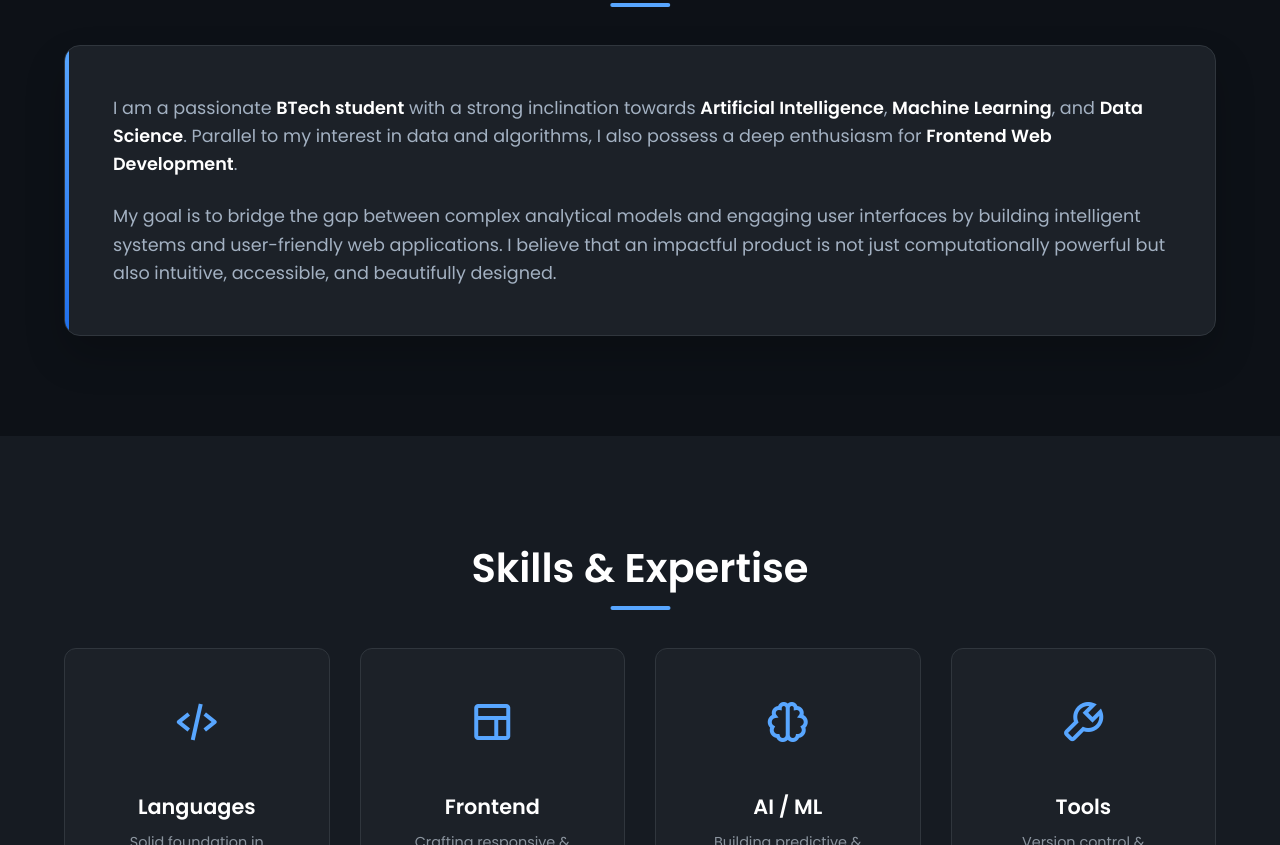
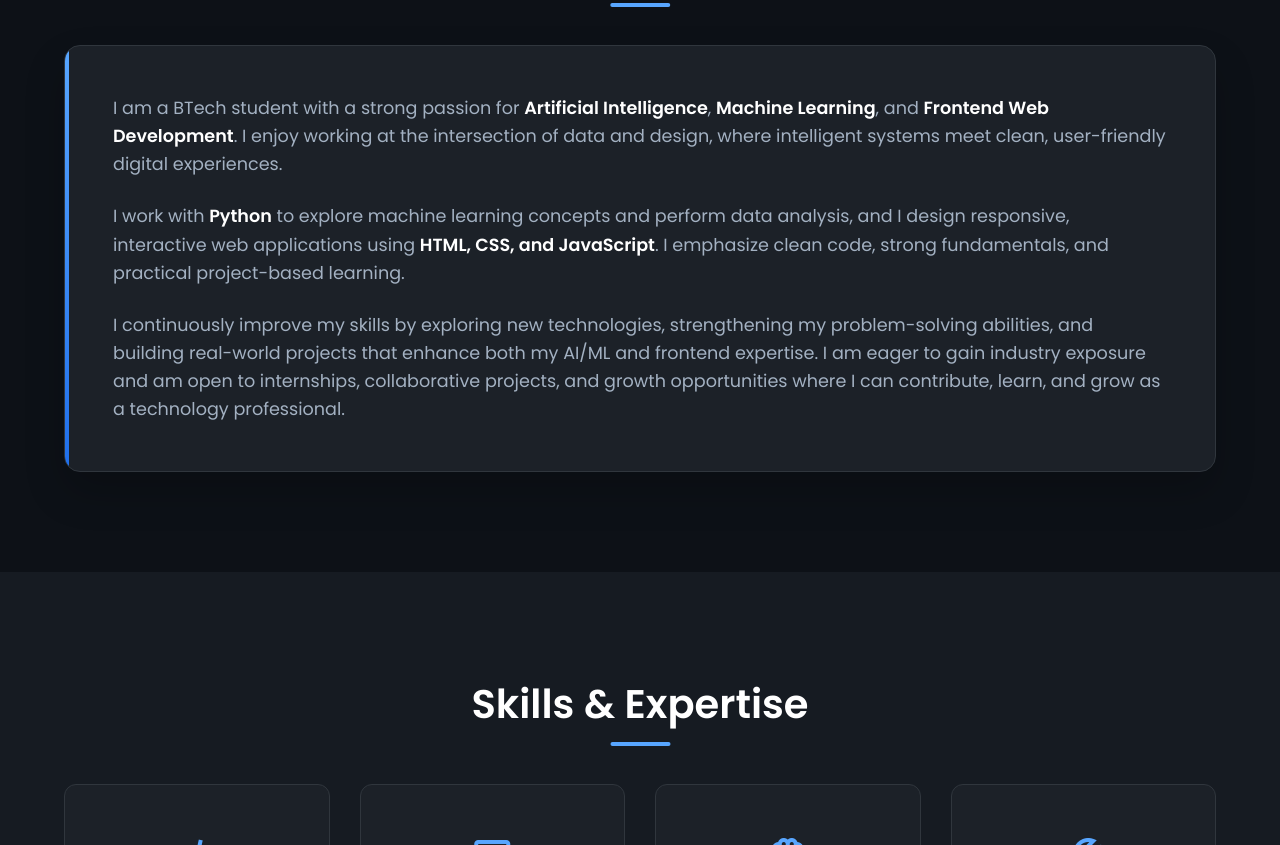
Before and after one commit to farmanalam791467/Portfolio, a website: page index.html in a window 1280 px wide. Shown: the part 967-1812 px from the top of the page. Drawn offline with nearby package versions, Linux system fonts and the light colour scheme.

Commit message:
Update About Me section with user provided biography

```diff
--- a/index.html
+++ b/index.html
@@ -78,16 +78,22 @@
             <div class="about-content">
                 <div class="about-text">
                     <p>
-                        I am a passionate <strong>BTech student</strong> with a strong inclination towards
-                        <strong>Artificial Intelligence</strong>, <strong>Machine Learning</strong>, and <strong>Data
-                            Science</strong>. Parallel to my interest in data and algorithms, I also possess a deep
-                        enthusiasm for <strong>Frontend Web Development</strong>.
+                        I am a BTech student with a strong passion for <strong>Artificial Intelligence</strong>,
+                        <strong>Machine Learning</strong>, and <strong>Frontend Web Development</strong>. I enjoy
+                        working at the intersection of data and design, where intelligent systems meet clean,
+                        user-friendly digital experiences.
                     </p>
                     <p>
-                        My goal is to bridge the gap between complex analytical models and engaging user interfaces by
-                        building intelligent systems and user-friendly web applications. I believe that an impactful
-                        product is not just computationally powerful but also intuitive, accessible, and beautifully
-                        designed.
+                        I work with <strong>Python</strong> to explore machine learning concepts and perform data
+                        analysis, and I design responsive, interactive web applications using <strong>HTML, CSS, and
+                            JavaScript</strong>. I emphasize clean code, strong fundamentals, and practical
+                        project-based learning.
+                    </p>
+                    <p>
+                        I continuously improve my skills by exploring new technologies, strengthening my problem-solving
+                        abilities, and building real-world projects that enhance both my AI/ML and frontend expertise. I
+                        am eager to gain industry exposure and am open to internships, collaborative projects, and
+                        growth opportunities where I can contribute, learn, and grow as a technology professional.
                     </p>
                 </div>
             </div>
```
